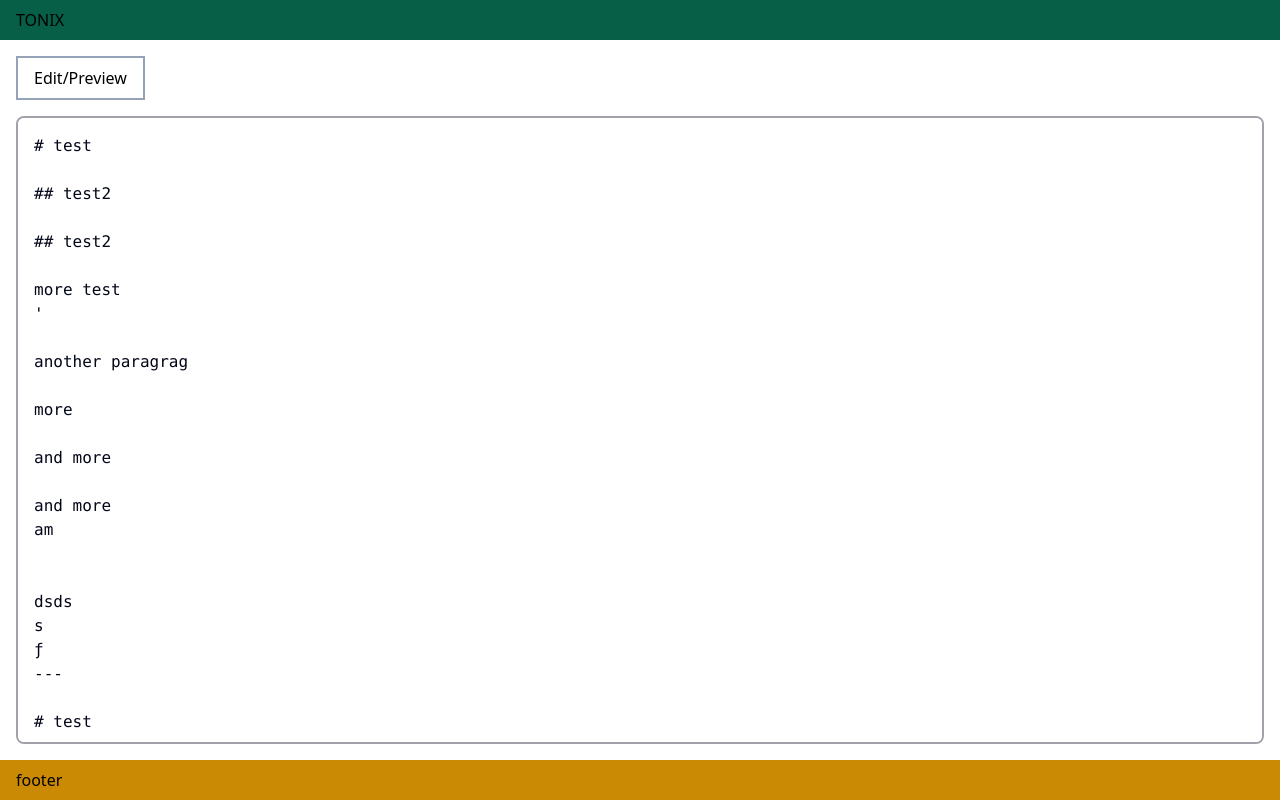
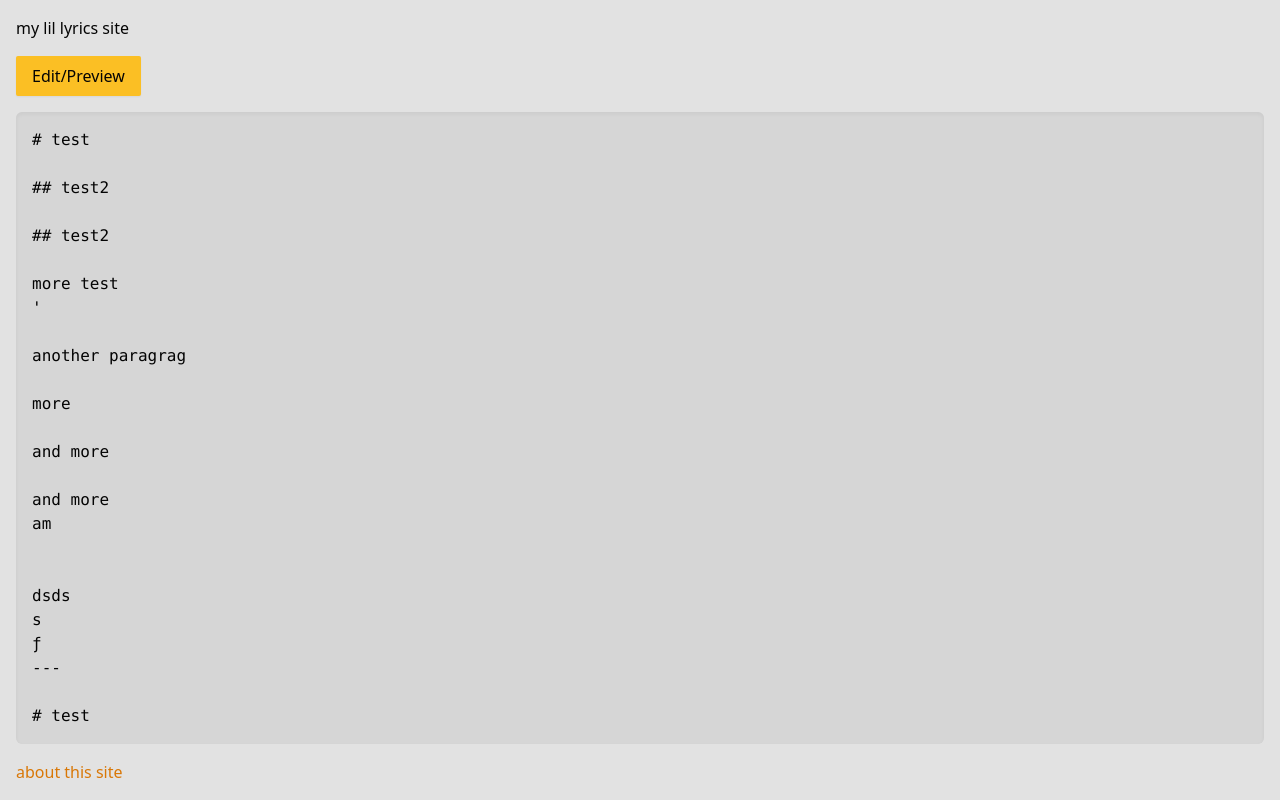
Before and after one commit to breizeway/songbird, a Next.js app: page / in a window 1280 px wide. Built offline with nearby package versions, Linux system fonts and the light colour scheme.

Commit message:
styles upgrade

```diff
--- a/src/components/editor/editor.module.css
+++ b/src/components/editor/editor.module.css
@@ -7,5 +7,7 @@
 }
 
 .controls button {
-  @apply p-4 py-2 border-2 border-slate-400;
+  @apply p-4 py-2 rounded-sm bg-amber-400 shadow-sm;
+
+  color: var(--content-color-dark);
 }
--- a/src/components/footer/footer.module.css
+++ b/src/components/footer/footer.module.css
@@ -1,3 +1,3 @@
-.footer {
-  @apply py-2 px-4 bg-yellow-600;
+.comp {
+  @apply pb-4 px-4;
 }
--- a/src/components/footer/index.tsx
+++ b/src/components/footer/index.tsx
@@ -4,8 +4,10 @@ interface IFooterProps {}
 
 export const Footer = ({}: IFooterProps): JSX.Element => {
   return (
-    <footer id="footer" className={styles.footer}>
-      footer
+    <footer id="footer" className={styles.comp}>
+      <a href="https://github.com/breizeway/tab-lab" target="_blank">
+        about this site
+      </a>
     </footer>
   );
 };
--- a/src/components/header/header.module.css
+++ b/src/components/header/header.module.css
@@ -1,3 +1,3 @@
 .header {
-  @apply py-2 px-4 bg-emerald-800;
+  @apply px-4 pt-4;
 }
--- a/src/components/header/index.tsx
+++ b/src/components/header/index.tsx
@@ -5,7 +5,7 @@ interface IHeaderProps {}
 export const Header = ({}: IHeaderProps): JSX.Element => {
   return (
     <header id="header" className={styles.header}>
-      TONIX
+      my lil lyrics site
     </header>
   );
 };
--- a/src/components/text-edit/text-edit.module.css
+++ b/src/components/text-edit/text-edit.module.css
@@ -1,3 +1,6 @@
 .comp {
-  @apply resize-none text-slate-950 border-2 border-zinc-400 w-full flex-grow font-mono rounded-lg p-4;
+  @apply resize-none text-slate-950 w-full flex-grow font-mono rounded-md p-4 shadow-inner outline-none;
+
+  background-color: var(--background-color-back);
+  color: var(--content-color);
 }
--- a/src/components/text-preview/text-preview.module.css
+++ b/src/components/text-preview/text-preview.module.css
@@ -1,14 +1,16 @@
 .comp {
-  @apply flex-grow grid gap-2;
+  @apply flex-grow grid gap-4 h-full max-h-full;
 
   grid-template-columns: repeat(auto-fit, minmax(0, 1fr));
+  grid-template-rows: 100%;
 }
 
 .column {
-  @apply p-4 rounded-lg border-2 border-zinc-800 overflow-scroll inline-block;
+  @apply p-4 rounded-md overflow-scroll shadow-md;
 
-  background-color: var(--background-color-lighter);
+  background-color: var(--background-color-fore);
 }
 
 .preview {
+  @apply font-mono;
 }
--- a/src/styles/globals.css
+++ b/src/styles/globals.css
@@ -3,18 +3,23 @@
 @tailwind utilities;
 
 :root {
-  --background-color: #fff;
-  --background-color-lighter: #eee;
-  --content-color: #000;
-  --content-color-lighter: #333;
+  --content-color-light: #fff;
+  --content-color-dark: #040404;
+
+  --background-color-fore: #f4f4f4;
+  --background-color: #e2e2e2;
+  --background-color-back: #d6d6d6;
+  --content-color: var(--content-color-dark);
+  --content-color-reverse: var(--content-color-light);
 }
 
 @media (prefers-color-scheme: dark) {
   :root {
-    --background-color: #000;
-    --background-color-lighter: #141414;
-    --content-color: #fff;
-    --content-color-lighter: #ddd;
+    --background-color-fore: #313131;
+    --background-color: #262626;
+    --background-color-back: #1a1a1a;
+    --content-color: var(--content-color-light);
+    --content-color-reverse: var(--content-color-dark);
   }
 }
 
@@ -46,3 +51,7 @@ h5 {
 h6 {
   @apply text-lg;
 }
+
+a {
+  @apply text-amber-600 hover:underline;
+}
```
